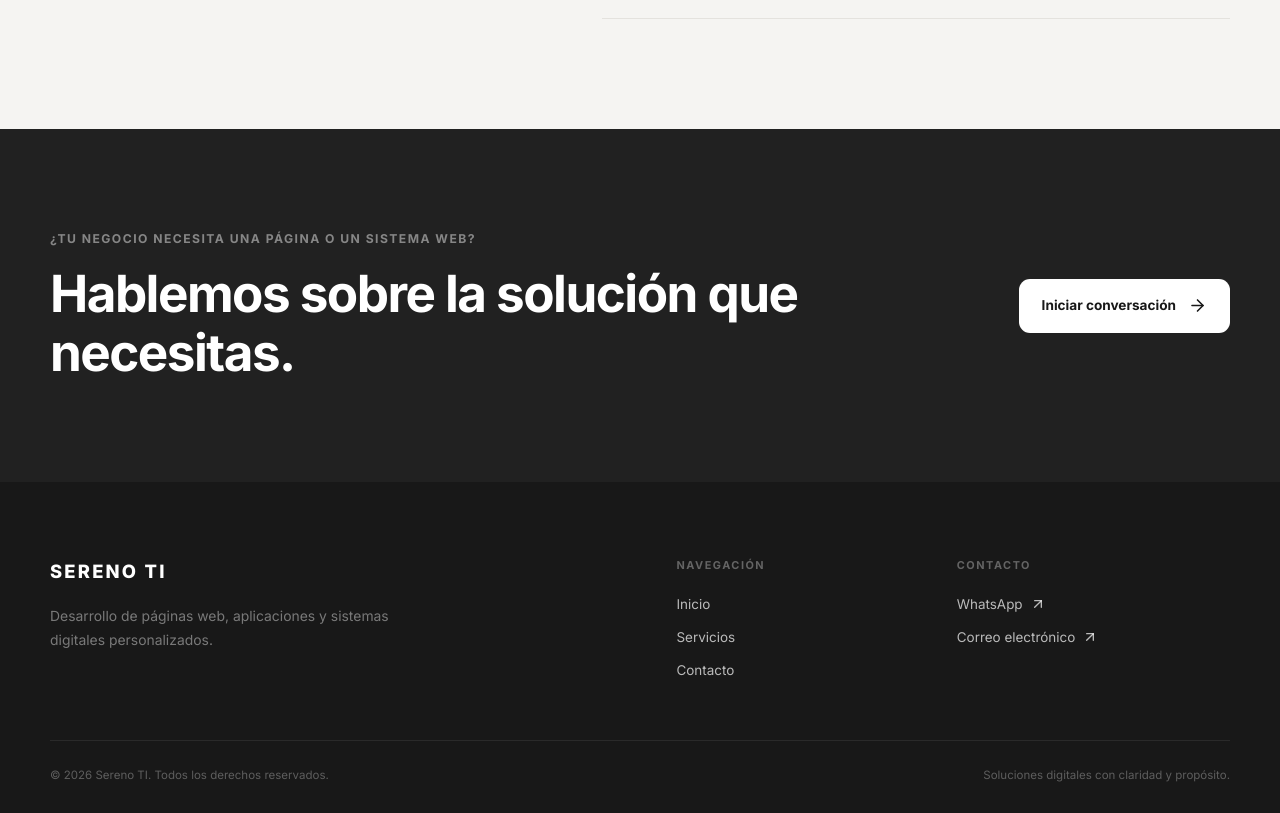
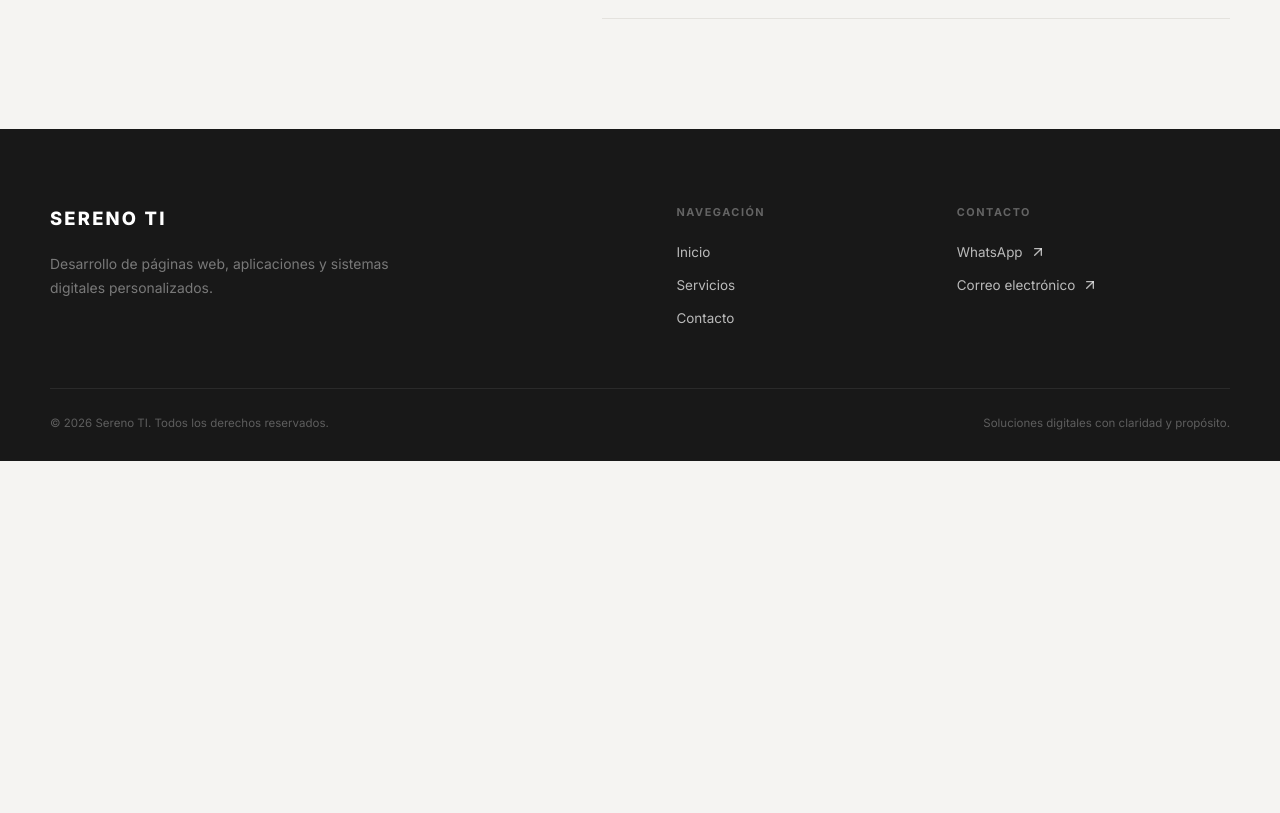
Before and after one commit to SebastianPineiro10/Sereno-TI, a React (Vite) app: page / in a window 1280 px wide. Shown: the part 3520-4333 px from the top of the page. After the commit the page ends 3981 px from the top, so only its background shows below. Built offline with nearby package versions, Linux system fonts and the light colour scheme.

Commit message:
Nuevos cambios

```diff
--- a/src/pages/Home.jsx
+++ b/src/pages/Home.jsx
@@ -8,9 +8,6 @@ import {
 
 import "../styles/Home.css";
 import ProjectsCarousel from "../components/ProjectsCarousel";
-
-const whatsappUrl =
-  "https://wa.me/526567779435?text=Hola%2C%20vi%20la%20p%C3%A1gina%20de%20Sereno%20TI%20y%20me%20gustar%C3%ADa%20hablar%20sobre%20un%20proyecto%20web.";
 
 const featuredServices = [
   {
@@ -52,15 +49,10 @@ export default function Home() {
             </p>
 
             <div className="home-hero-actions">
-              <a
-                href={whatsappUrl}
-                target="_blank"
-                rel="noopener noreferrer"
-                className="home-primary-button"
-              >
+              <Link to="/contact" className="home-primary-button">
                 Cuéntanos tu proyecto
                 <ArrowRight size={18} aria-hidden="true" />
-              </a>
+              </Link>
 
               <Link to="/services" className="home-secondary-button">
                 Conocer servicios
@@ -251,25 +243,6 @@ export default function Home() {
           </div>
         </div>
       </section>
-
-      <section className="home-final-cta">
-        <div className="page-container home-final-cta-container">
-          <div>
-            <span>¿Tu negocio necesita una página o un sistema web?</span>
-
-            <h2>Hablemos sobre la solución que necesitas.</h2>
-          </div>
-
-          <a
-            href={whatsappUrl}
-            target="_blank"
-            rel="noopener noreferrer"
-          >
-            Iniciar conversación
-            <ArrowRight size={19} aria-hidden="true" />
-          </a>
-        </div>
-      </section>
     </main>
   );
 }
--- a/src/pages/Services.jsx
+++ b/src/pages/Services.jsx
@@ -1,10 +1,8 @@
+import { Link } from "react-router-dom";
 import { ArrowRight, Check } from "lucide-react";
 
 import { servicesData } from "../data/servicesData";
 import "../styles/Services.css";
-
-const whatsappUrl =
-  "https://wa.me/526567779435?text=Hola%2C%20me%20interesa%20conocer%20m%C3%A1s%20sobre%20los%20servicios%20web%20de%20Sereno%20TI.";
 
 export default function Services() {
   return (
@@ -89,15 +87,13 @@ export default function Services() {
               funciones principales y desarrollar una solución web adecuada.
             </p>
 
-            <a
-              href={whatsappUrl}
-              target="_blank"
-              rel="noopener noreferrer"
-              aria-label="Solicitar orientación sobre servicios web por WhatsApp"
+            <Link
+              to="/contact"
+              aria-label="Ir a la sección de contacto para solicitar orientación"
             >
               Solicitar orientación
               <ArrowRight size={18} aria-hidden="true" />
-            </a>
+            </Link>
           </div>
         </div>
       </section>
```
